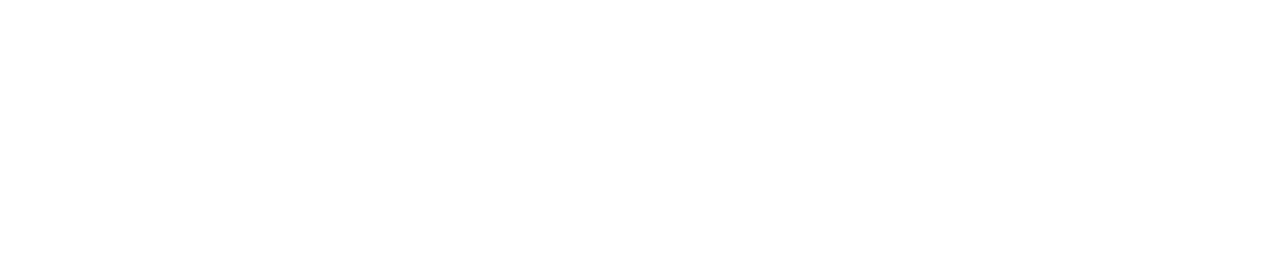
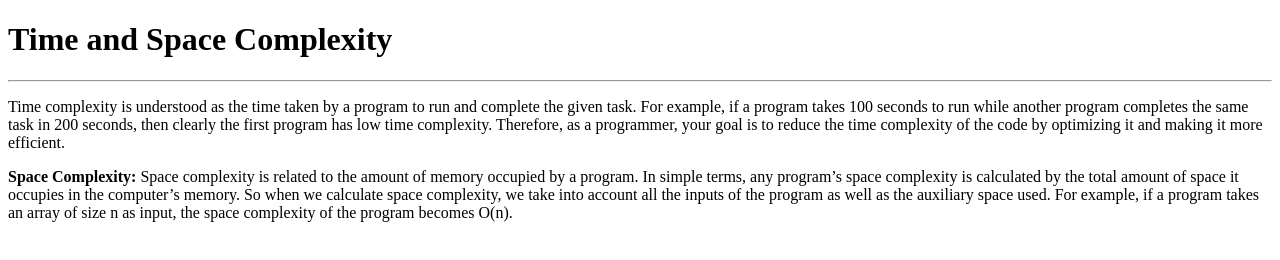
Before and after one commit to acciojob/time-and-space-complexity-rajeevjillella, a website: page main.html in a window 1280 px wide. Drawn offline with Linux system fonts and the light colour scheme.

Commit message:
created a submission

```diff
--- a/main.html
+++ b/main.html
@@ -8,6 +8,16 @@
 
 <body>
 	<!-- the entire body must be written by student -->
+	<h1>Time and Space Complexity</h1>
+    <hr>
+    <p>
+        Time complexity is understood as the time taken by a program to run and complete the given task. For example, if a program takes 100 seconds to run while another program completes the same task in 200 seconds, then clearly the first program has low time complexity. Therefore, as a programmer, your goal is to reduce the time complexity of the code by optimizing it and making it more efficient.
+    </p>
+
+
+    <p><b>Space Complexity:</b> Space complexity is related to the amount of memory occupied by a program. In simple terms, any program’s space complexity is calculated by the total amount of space it occupies in the computer’s memory. So when we calculate space complexity, we take into account all the inputs of the program as well as the auxiliary space used. For example, if a program takes an array of size n as input, the space complexity of the program becomes O(n).
+    </p>
+
     <script type="text/javascript" src="./script.js">
 </script>
 
```
